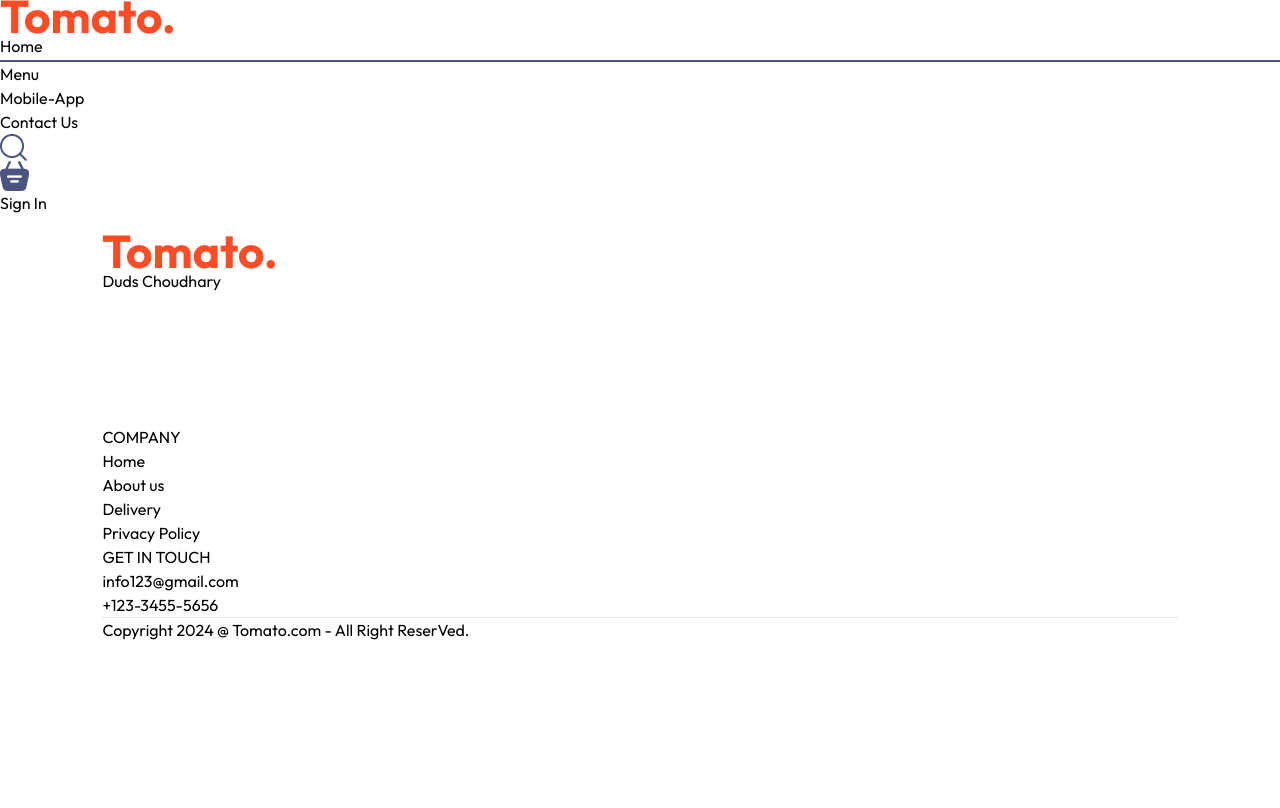
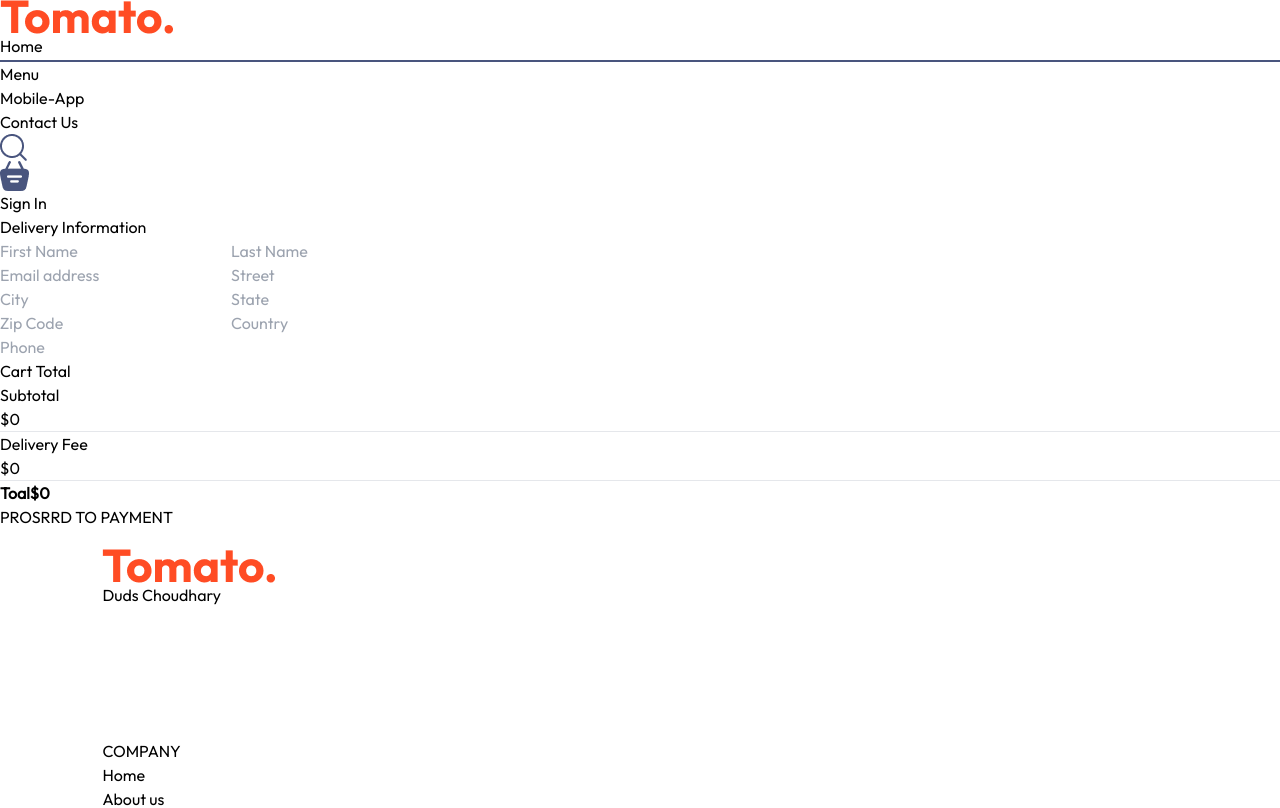
Before and after one commit to Dudschoudhary/Food-Del, a React (Vite) app: page /order in a window 1280 px wide. Shown: the top 808 px of the page. Built offline with nearby package versions, Linux system fonts and the light colour scheme.

Commit message:
minor Changes

```diff
--- a/src/App.jsx
+++ b/src/App.jsx
@@ -17,7 +17,7 @@ const App = () => {
         <Routes>
           <Route path='/' element={<Home />} />
           <Route path='cart' element={<Cart />} />
-          <Route path='placeorder' element={<PlaceOrder />} />
+          <Route path='order' element={<PlaceOrder />} />
         </Routes>
       </div>
       <Footer/>
--- a/src/components/Navbar/Navbar.tsx
+++ b/src/components/Navbar/Navbar.jsx
@@ -1,13 +1,15 @@
-import React, { useState } from 'react'
+import React, { useContext, useState } from 'react'
 import { assets } from '../../assets/assets'
 import './Navbar.css'
 import { Link } from 'react-router-dom';
+import { StoreContext } from '../../context/StoreContext';
 const Navbar = ({ setShowLogin }) => {
     const [menu, setMenu] = useState("home");
+    const {getTotalCartAmount} = useContext(StoreContext)
     return (
         <div className="navbar flex py-10 justify-between items-center">
             <Link to="/">
-                <img src={assets.logo} alt="" className="logo w-[100px] md:w-[120px] lg:w-[150px]" />
+                <img src={assets.logo} alt="" className="logo w-[80px] md:w-[120px] lg:w-[150px]" />
             </Link>
             <ul className="navbar-menu hidden gap-10 text-[#49557e] text-[18px] md:gap-3 md:text-[15px] md:flex lg:gap-5 lg:text-[17px]">
                 <li onClick={() => setMenu("home")} className={menu === "home" ? "active" : "cursor-pointer"}>Home</li>
@@ -15,15 +17,15 @@ const Navbar = ({ setShowLogin }) => {
                 <li onClick={() => setMenu("mobile-app")} className={menu === "mobile-app" ? "active" : "cursor-pointer"}>Mobile-App</li>
                 <li onClick={() => setMenu("contact-us")} className={menu === "contact-us" ? "active" : "cursor-pointer"}>Contact Us</li>
             </ul>
-            <div className="navbar-right flex gap-10 items-center md:gap-6 lg:gap-7">
-                <img src={assets.search_icon} alt="search icon" className=' md:w-4 lg:w-5' />
+            <div className="navbar-right flex gap-5 text-sm items-center md:gap-6 lg:gap-7">
+                <img src={assets.search_icon} alt="search icon" className='w-4 md:w-4 lg:w-5' />
                 <div className="navbar-search-icon relative">
                     <Link to='/cart'>
-                        <img src={assets.basket_icon} alt="" className='md:w-4 lg:w-5' />
+                        <img src={assets.basket_icon} alt="" className='w-4 md:w-4 lg:w-5' />
                     </Link>
-                    <div className="dot absolute min-h-[10px] min-w-[10px] bg-pink-700 -top-3 -right-3 rounded"></div>
+                    <div className= {getTotalCartAmount()===0 ? "" : "absolute min-h-[10px] min-w-[10px] bg-pink-700 -top-3 -right-3 rounded"}></div>
                 </div>
-                <button onClick={() => setShowLogin(true)} className='border bg-transparent text-[#49557e] px-4 py-1 rounded-full cursor-pointer text-[16px] hover:bg-[#fff4f2] transition-all md:px-5 md:py-1 md:text-lg lg:px-6 lg:py-2'>Sign In</button>
+                <button onClick={() => setShowLogin(true)} className='border bg-transparent text-[#49557e] px-4 py-1 rounded-full cursor-pointer sm:text-[16px] hover:bg-[#fff4f2] transition-all md:px-5 md:py-1 md:text-lg lg:px-6 lg:py-2'>Sign In</button>
             </div>
         </div>
     )
--- a/src/context/StoreContext.jsx
+++ b/src/context/StoreContext.jsx
@@ -17,16 +17,27 @@ const StoreContextProvider = (props) => {
         setCartitem((prev) => ({ ...prev, [itemId]: prev[itemId] - 1 }))
 
     }
+    const getTotalCartAmount = () =>{
+        let totalAmount = 0;
+        for(const item  in cartitem){
+            if(cartitem[item] > 0){
+                let itemInfo = food_list.find((product) => product._id === item);
+                totalAmount += itemInfo.price * cartitem[item]
+            }
+        }
+        return totalAmount;
+    }
 
-    useEffect(()=>{
-        console.log(cartitem);
-    },[cartitem])
+    // useEffect(()=>{
+    //     console.log(cartitem);
+    // },[cartitem])
     const contextValue = {
         food_list,
         cartitem,
         setCartitem,
         addToCart,
         removeFromCart,
+        getTotalCartAmount,
     }
     return (
         <StoreContext.Provider value={contextValue}>
--- a/src/pages/Cart/Cart.jsx
+++ b/src/pages/Cart/Cart.jsx
@@ -1,10 +1,12 @@
 import React, { useContext } from 'react'
-import { useParams } from 'react-router-dom'
+import { useNavigate, useParams } from 'react-router-dom'
 import { StoreContext } from '../../context/StoreContext'
 
 const Cart = () => {
 
-  const {cartitem,food_list,removeFromCart } = useContext(StoreContext)
+  const { cartitem, food_list, removeFromCart,getTotalCartAmount } = useContext(StoreContext)
+
+  const navigate = useNavigate()
   return (
     <div className='cart mt-[100px]'>
       <div className="cart-items">
@@ -16,25 +18,56 @@ const Cart = () => {
           <p>Total</p>
           <p>Remove</p>
         </div>
-          <br/>
-          <hr/>
-          {food_list.map((item,index)=>{
-            if(cartitem[item._id] > 0){
-              return(
+        <br />
+        <hr />
+        {food_list.map((item, index) => {
+          if (cartitem[item._id] > 0) {
+            return (
               <>
-                <div className='cart-items-title grid items-center text-gray-600 text-[max(1vw,12px)] mt-2.5 text-black'>
-                  <img src={item.image} alt=""  className='w-[50px] rounded'/>
+                <div className='cart-items-title grid items-center text-[max(1vw,12px)] mt-2.5 text-black'>
+                  <img src={item.image} alt="" className='w-[50px] rounded' />
                   <p>{item.name}</p>
                   <p>{item.price}</p>
                   <p>{cartitem[item._id]}</p>
                   <p>{item.price * cartitem[item._id]}</p>
                   <p>x</p>
                 </div>
-                <hr className='h-[1px] '/>
+                <hr className='h-[1px] ' />
               </>
             )
           }
         })}
+      </div>
+      <div className="cart-buttom mt-20  gap-[max(12vw,20px)] lg:flex lg:justify-between">
+        <div className="cart-total flex-1 flex flex-col gap-5">
+          <h2>Cart Total</h2>
+          <div>
+            <div className="cart-toalt-deatil flex justify-between text-[#555]">
+              <p>Subtotal</p>
+              <p>${getTotalCartAmount()}</p>
+            </div>
+            <hr className='my-2.5'/>
+            <div className="cart-toalt-deatil flex justify-between text-[#555]">
+              <p>Delivery Fee</p>
+              <p>${getTotalCartAmount()===0?0:2}</p>
+            </div>
+            <hr className='my-2.5'/>
+            <div className="cart-toalt-deatil flex justify-between text-[#555]">
+              <b>Toal</b>
+              <b>${getTotalCartAmount()=== 0?0 :getTotalCartAmount()+2}</b>
+            </div>
+          </div>
+          <button onClick={()=> navigate('/order')} className='border-none text-white bg-[#ff6347] w-[max(15vw,200px)] py-3 rounded cursor-pointer'>PROSRRD TO CHECKOUT</button>
+        </div>
+        <div className="cart-promocode flex-1 justify-start mt-6 md:mt-0">
+          <div>
+            <p className='text-[#555]'>If you have a promo code, Enter it here</p>
+            <div className='cart-promocode-input mt-2.5 flex justify-between items-center bg-[#eaeaea] rounded'>
+              <input type="text" name="" id="" placeholder='Promo Code' className='bg-transparent border-none outline-none pl-2.5 w-[max(10vw,130px)]'/>
+              <button className=' py-[5px] px-3 bg-black border-none rounded text-white w-[max(10vw,150px)] '>Submit</button>
+            </div>
+          </div>
+        </div>
       </div>
     </div>
   )
--- a/src/pages/PlaceOrder/PlaceOrder.jsx
+++ b/src/pages/PlaceOrder/PlaceOrder.jsx
@@ -1,8 +1,53 @@
-import React from 'react'
+import React, { useContext } from 'react'
+import { StoreContext } from '../../context/StoreContext'
 
 const PlaceOrder = () => {
+
+  const {getTotalCartAmount} = useContext(StoreContext)
   return (
-    <div>PlaceOrder</div>
+    <form className='place-order flex items-start justify-between gap-12 mt-[100px]'>
+      <div className="place-order-left w-[100%] max-w-[max(30%,500px)] ">
+        <p className="title text-3xl font-medium mb-12">Delivery Information</p>
+        <div className='multi-fields flex gap-2.5'>
+          <input type="text"  className="mb-[15px] w-full p-2.5 border rounded outline-[#ff6347]"placeholder='First Name' />
+          <input type="text"  className="mb-[15px] w-full p-2.5 border rounded outline-[#ff6347]"placeholder='Last Name' />
+        </div>
+        <input type="email" placeholder='Email address' />
+        <input type="text" className="mb-[15px] w-full p-2.5 border rounded outline-[#ff6347]" placeholder='Street' />
+        <div className='multi-fields flex gap-2.5'>
+          <input type="text"  className="mb-[15px] w-full p-2.5 border rounded outline-[#ff6347]"placeholder='City' />
+          <input type="text"  className="mb-[15px] w-full p-2.5 border rounded outline-[#ff6347]"placeholder='State' />
+        </div>
+        <div className='multi-fields flex gap-2.5'>
+          <input type="text" className="mb-[15px] w-full p-2.5 border rounded outline-[#ff6347]" placeholder='Zip Code' />
+          <input type="text"  className="mb-[15px] w-full p-2.5 border rounded outline-[#ff6347]"placeholder='Country' />
+        </div>
+        <input type="number"  className="mb-[15px] w-full p-2.5 border rounded outline-[#ff6347]"placeholder='Phone' />
+      </div>
+      <div className="place-order-right w-full max-w-[max(40%,500px)]">
+        <div className="cart-total flex-1 flex flex-col gap-5">
+          <h2>Cart Total</h2>
+          <div>
+            <div className="cart-toalt-deatil flex justify-between text-[#555]">
+              <p>Subtotal</p>
+              <p>${getTotalCartAmount()}</p>
+            </div>
+            <hr className='my-2.5' />
+            <div className="cart-toalt-deatil flex justify-between text-[#555]">
+              <p>Delivery Fee</p>
+              <p>${getTotalCartAmount()=== 0 ?0 :2}</p>
+            </div>
+            <hr className='my-2.5' />
+            <div className="cart-toalt-deatil flex justify-between text-[#555]">
+              <b>Toal</b>
+              <b>${getTotalCartAmount()===0?0 : getTotalCartAmount() + 2}</b>
+            </div>
+          </div>
+          <button className='border-none text-white bg-[#ff6347] w-[max(15vw,200px)] py-3 rounded cursor-pointer mt-7'>PROSRRD TO PAYMENT</button>
+        </div>
+
+      </div>
+    </form>
   )
 }
 
```
Lines whose indentation alone changed are shown as unchanged.
